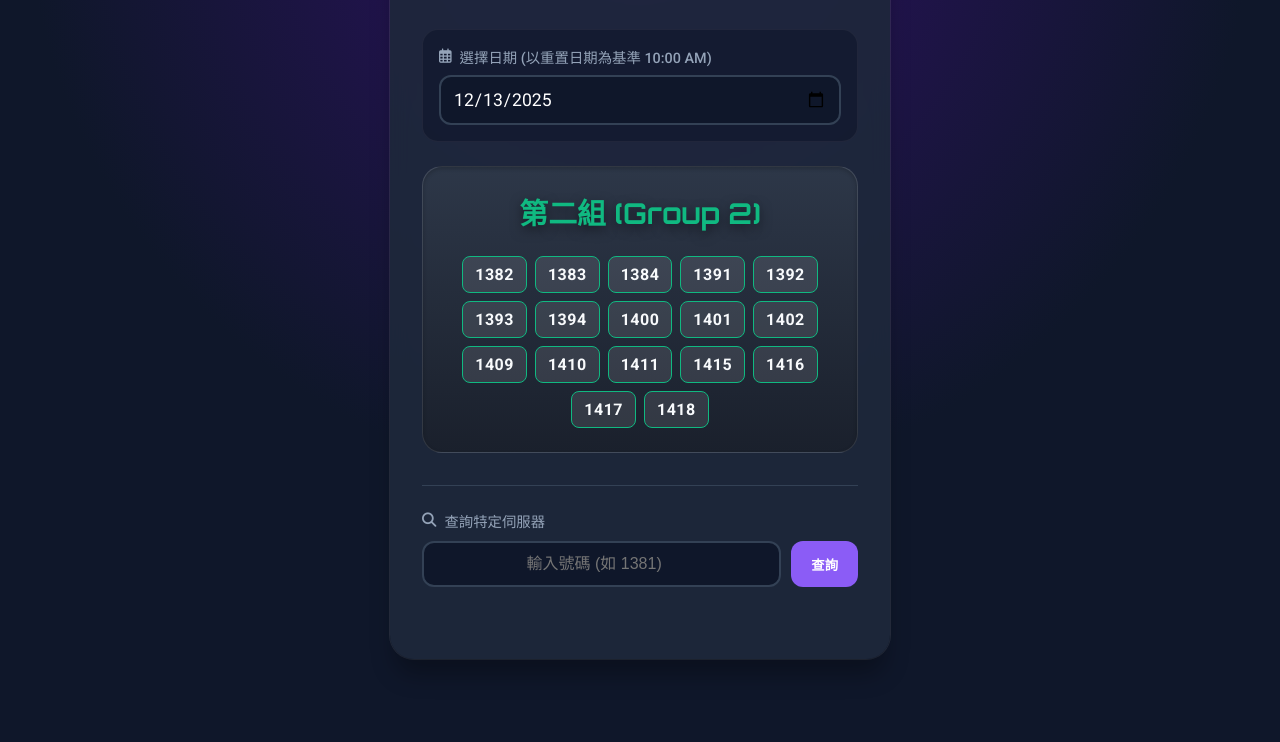
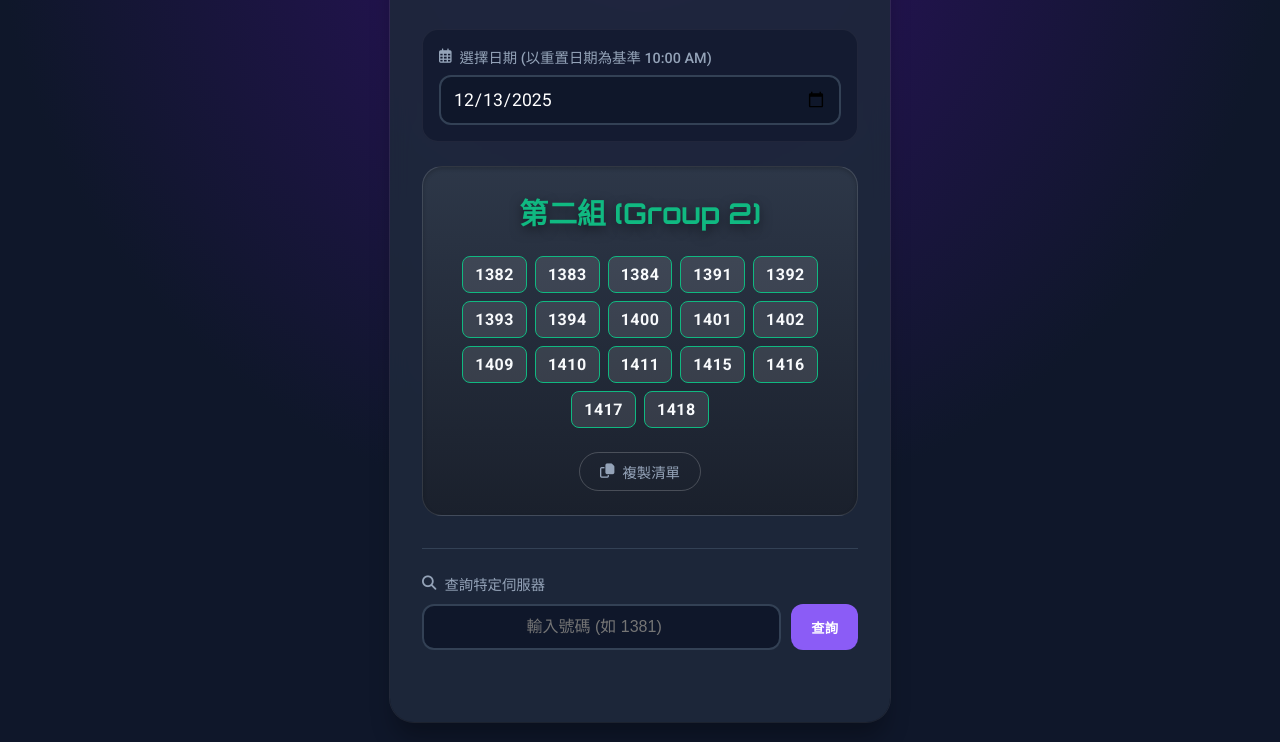
Before and after one commit to kuperss/lastwar, a plain HTML site: page index.html in a window 1280 px wide. Shown: the part 125-867 px from the top of the page. Before the commit the page ends 804 px from the top, so only its background shows below. Drawn offline with Linux system fonts and the light colour scheme.

Commit message:
Update index.html

```diff
--- a/index.html
+++ b/index.html
@@ -116,6 +116,9 @@
             border: 1px solid rgba(255, 255, 255, 0.1);
             box-shadow: inset 0 2px 4px 0 rgba(0, 0, 0, 0.2);
             min-height: 200px; /* 防止載入時跳動 */
+            display: flex;
+            flex-direction: column;
+            align-items: center;
         }
 
         .group-name {
@@ -131,6 +134,7 @@
             flex-wrap: wrap;
             justify-content: center;
             gap: 8px;
+            margin-bottom: 1.5rem;
         }
 
         .badge {
@@ -146,6 +150,31 @@
         .badge.highlight {
              background: var(--primary);
              box-shadow: 0 0 10px rgba(59, 130, 246, 0.5);
+        }
+
+        /* 複製按鈕 */
+        .btn-copy {
+            background: transparent;
+            border: 1px solid rgba(255,255,255,0.2);
+            color: var(--text-sub);
+            padding: 8px 20px;
+            border-radius: 20px;
+            cursor: pointer;
+            font-size: 0.9rem;
+            transition: all 0.3s;
+            display: flex;
+            align-items: center;
+            gap: 8px;
+        }
+
+        .btn-copy:hover {
+            background: rgba(255,255,255,0.1);
+            color: white;
+            border-color: white;
+        }
+
+        .btn-copy:active {
+            transform: scale(0.95);
         }
 
         /* 搜尋區 */
@@ -237,6 +266,9 @@
     <div class="result-card">
         <div id="groupName" class="group-name">計算中...</div>
         <div id="serverList" class="server-grid"></div>
+        <button id="copyBtn" class="btn-copy" onclick="copyList()">
+            <i class="far fa-copy"></i> 複製清單
+        </button>
     </div>
 
     <div class="search-area">
@@ -344,6 +376,45 @@
         }
     }
 
+    // 複製清單功能
+    function copyList() {
+        const list = document.getElementById('serverList');
+        if (!list || list.children.length === 0) return;
+
+        // 整理文字
+        const servers = Array.from(list.children).map(badge => badge.innerText).join(', ');
+        const groupName = document.getElementById('groupName').innerText;
+        const dateStr = document.getElementById('dateInput').value;
+
+        const textToCopy = `[閃亮任務小工具]\n\n今日的閃亮任務: ${servers}`;
+
+        // 建立臨時 textarea 進行複製 (相容性較佳)
+        const textArea = document.createElement("textarea");
+        textArea.value = textToCopy;
+        document.body.appendChild(textArea);
+        textArea.select();
+
+        try {
+            document.execCommand('copy');
+            // 按鈕回饋
+            const btn = document.getElementById('copyBtn');
+            const originalText = '<i class="far fa-copy"></i> 複製清單';
+            btn.innerHTML = '<i class="fas fa-check"></i> 已複製';
+            btn.style.borderColor = "var(--success)";
+            btn.style.color = "var(--success)";
+
+            setTimeout(() => {
+                btn.innerHTML = originalText;
+                btn.style.borderColor = "rgba(255,255,255,0.2)";
+                btn.style.color = "var(--text-sub)";
+            }, 2000);
+        } catch (err) {
+            alert('複製失敗，請手動選取文字複製');
+        }
+
+        document.body.removeChild(textArea);
+    }
+
     // 綁定 Enter 鍵
     document.getElementById('serverSearch').addEventListener('keypress', function(e) {
         if(e.key === 'Enter') checkServer();
```
